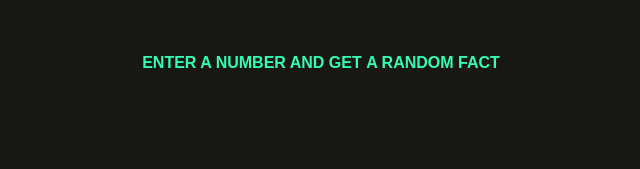
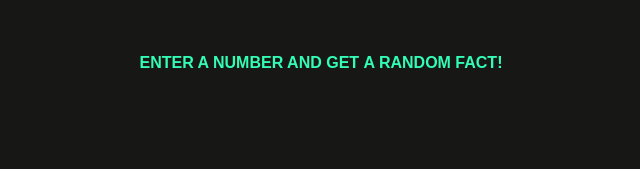
Before and after one commit to vongphakdy/numberFacts, a plain HTML site: page index.html in a window 1280 px wide. Shown: the top 169 px of the page, 319-959 px from the left. Drawn offline with Linux system fonts and the light colour scheme; a web font is replaced by a local one.

Commit message:
Update index.html

```diff
--- a/index.html
+++ b/index.html
@@ -4,14 +4,14 @@
     <meta charset="UTF-8">
     <meta name="viewport" content="width=device-width, initial-scale=1.0">
     <meta http-equiv="X-UA-Compatible" content="ie=edge">
-    <meta http-equiv="Content-Security-Policy" content="upgrade-insecure-requests">
+    <!-- <meta http-equiv="Content-Security-Policy" content="upgrade-insecure-requests">  -->
     <link rel="stylesheet" href="css/style.css">
     <title>Number Facts</title>
 </head>
 <body>
 
     <div class="header wrapper">
-        <h2>Enter a number and get <span class="avoidWrap">a random fact</span></h2>
+        <h2>Enter a number and get <span class="avoidWrap">a random fact!</span></h2>
         <a href="https://vongphakdy.github.io" class="header--gh">IV</a>
     </div>
     <div class="number wrapper">
```
